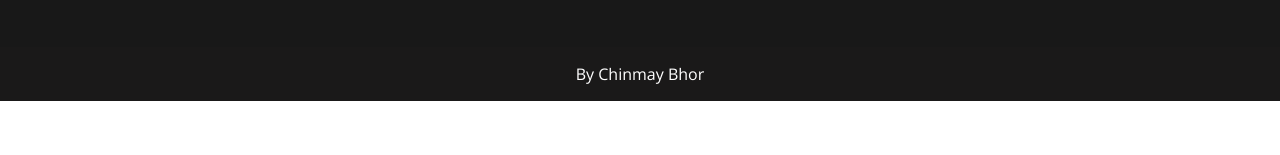
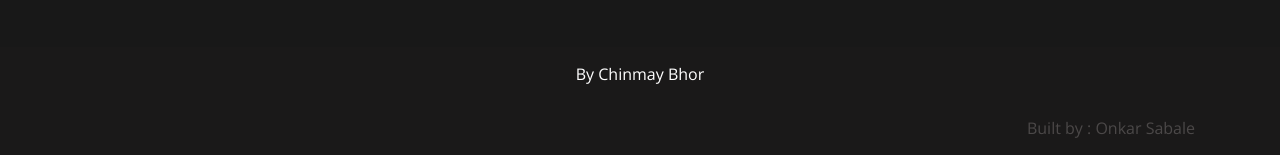
Before and after one commit to onkarsabale15/cropup, a plain HTML site: page index.html in a window 1280 px wide. Shown: the part 3724-3879 px from the top of the page. Before the commit the page ends 3825 px from the top, so only its background shows below. Drawn offline with nearby package versions, Linux system fonts and the light colour scheme.

Commit message:
Info added

```diff
--- a/index.html
+++ b/index.html
@@ -360,9 +360,9 @@
                <div class="col-sm-12">
                   <p class="copyright_text">By <a href="https://www.linkedin.com/in/chinmay-bhor-805a77252/">Chinmay Bhor</a></p>
                </div>
-               <!-- <div class="col-sm-12">
-                  <p class="copyright_text text-right"><a href="https://www.linkedin.com/in/onkarsabale/">Build A WebPage</a></p>
-               </div> -->
+               <div class="col-sm-12">
+                  <p class="copyright_text text-right" style="color: #4b4848;">Built by : <a href="https://www.linkedin.com/in/onkarsabale/" style="color: #4b4848;">Onkar Sabale</a></p>
+               </div>
             </div>
          </div>
       </div>
```
